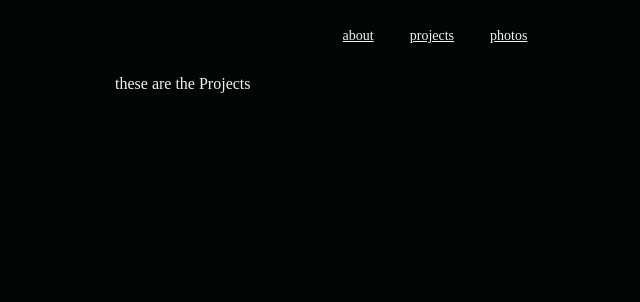
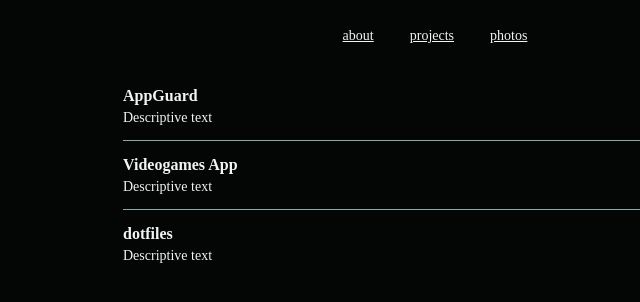
Before and after one commit to JuanBaut/portfolio, a React (Vite) app: page /projects in a window 1280 px wide. Shown: the top 302 px of the page, without its empty margins (205-845 px from the left). Built offline with nearby package versions, Linux system fonts and the light colour scheme; a web font is replaced by a local one.

Commit message:
project page structure

```diff
--- a/src/features/Projects/Projects.tsx
+++ b/src/features/Projects/Projects.tsx
@@ -1,7 +1,20 @@
 const Projects: React.FC = () => {
   return (
-    <div className="mx-auto w-[50%]">
-      <p>these are the Projects </p>
+    <div className="mx-auto w-[90%] px-2 sm:w-[640px] md:w-[640px] lg:w-[640px] xl:w-[640px] 2xl:w-[640px]">
+      <div className="border-primary py-3">
+        <p className="font-bold">AppGuard</p>
+        <p className="text-sm">Descriptive text</p>
+      </div>
+      <hr />
+      <div className="border-primary py-3">
+        <p className="font-bold">Videogames App</p>
+        <p className="text-sm">Descriptive text</p>
+      </div>
+      <hr />
+      <div className="border-primary py-3">
+        <p className="font-bold">dotfiles</p>
+        <p className="text-sm">Descriptive text</p>
+      </div>
     </div>
   );
 };
```
